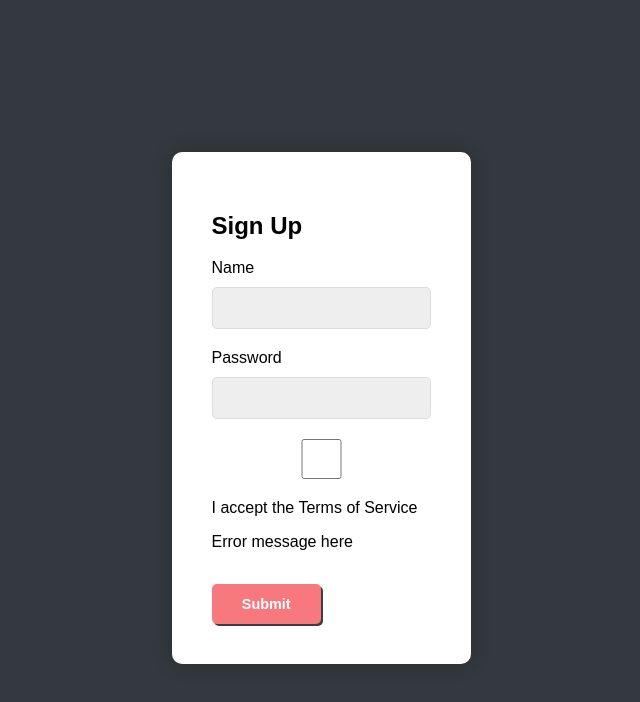
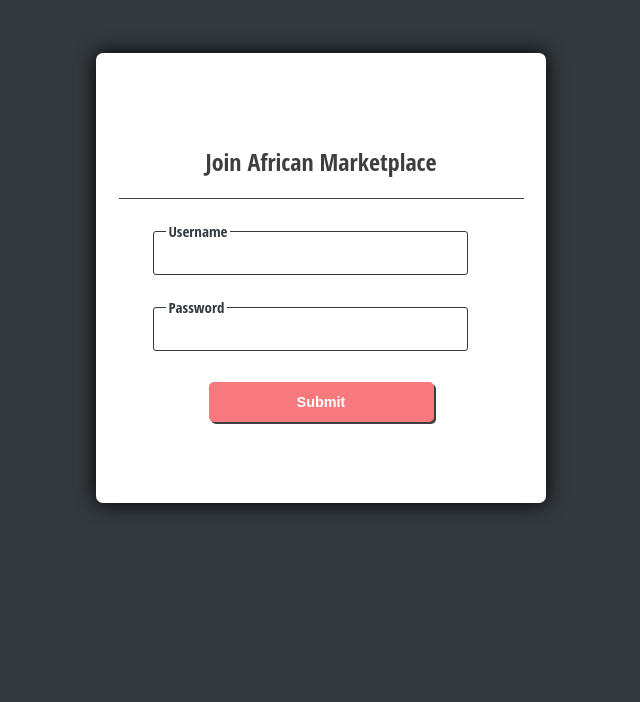
Before and after one commit to African-Marketplace-Sauti-Africa/frontEnd, a React (Create React App) app in the folder front-end/: page /signup in a window 1280 px wide. Shown: the top 702 px of the page, without its empty margins (319-959 px from the left). Built offline with nearby package versions, Linux system fonts and the light colour scheme.

Commit message:
updated signup design and transferred schema to own file in validation folder

```diff
--- /dev/null
+++ b/front-end/src/Validation/signupSchema.js
@@ -0,0 +1,17 @@
+import * as yup from 'yup';
+
+  const defaultSchema = yup.object().shape({
+    username: yup
+        .string()
+        .min(2, 'Name must be at least 2 characters')
+        .required('Name is required'),
+    password: yup
+        .string()
+        .min(8, 'Password must be at least 8 characters')
+        .required('Please set your password'),
+    termsOfService: yup
+        .boolean()
+        .oneOf([true], "To continue, you must accept Terms of Service"),
+});
+
+export default defaultSchema;
--- a/front-end/src/components/developers.js
+++ b/front-end/src/components/developers.js
@@ -122,8 +122,6 @@ const Developers = () => {
             devInfo()
         }, [])
 
-
-
     return (
         <>
         <GlobalStyles/>
--- a/front-end/src/components/signup.js
+++ b/front-end/src/components/signup.js
@@ -1,56 +1,86 @@
 import React, { useState, useEffect } from 'react';
 import {useHistory } from 'react-router-dom';
-import styled, { createGlobalStyle, css } from 'styled-components';
+import styled, { createGlobalStyle, css, keyframes } from 'styled-components';
 import * as yup from 'yup';
 import axios from 'axios';
 import {userRegisterAndLogin} from '../services/authentication';
+// import defaultSchema from '../Validation/signupSchema';
 
 const GlobalStyle = createGlobalStyle`
+        @import url('https://fonts.googleapis.com/css2?family=Open+Sans+Condensed:wght@700&display=swap');
+* {
+    box-sizing:border-box;
+}
 html {
     height:100%;
 
 }
 body {
-        font-family: Arial, Helvetica, sans-serif;
+    font-family: 'Open Sans Condensed', sans-serif;
     background: rgba(29, 36, 42, 0.9);
+}
+
+input {
+    display: block;
+    box-sizing: border-box;
+    width: 100%;
+    outline: none;
+    border-style: none;
+    background-color: white;
+    margin-left: 0%;
+    color:rgba(29, 36, 42, 0.9);
+}
+
+fieldset{
+    border:.5px solid rgba(29, 36, 42, 0.9);
+    border-radius: 3px;
+    width: 140%;
+    margin-left: -20%;
+    margin-bottom: 10%;
 }
 `
 
-const SharedStyles = css`
-    background-color:#eee;
-    height:40px;
-    border-radius:5px;
-    border:1px solid #ddd;
-    margin:10px 0 20px 0;
-    padding:20px;
-    box-sizing:border-box;
-`
-
-const StyledFormWrapper = styled.div`
-    display:flex;
-    justify-content:center;
-    align-items:center;
-    height: 100vh;
-    padding:0 20px;
+const kf = keyframes`
+    100%{
+        opacity: 1;
+    }
 `
 
 const StyledForm = styled.form`
-    width:100%;
-    max-width:700px;
-    padding:40px;
-    background-color:#fff;
-    border-radius:10px;
-    box-sizing:border-box;
-    box-shadow:0px 0px 20px 0px rgba(0, 0, 0, 0.2);
+    box-shadow:0px 0px 20px 0px black;
+    display: flex;
+    flex-direction: column;
+    align-items: center;
+    justify-content: center;
+    text-align: center;
+    background-color: white;
+    border-radius: 7px;
+    width: 450px;
+    height: 450px;
+    opacity: 0;
+    color:rgba(29, 36, 42, 0.9);
+    animation: ${kf} 1s ease-in-out forwards;
+    margin-top:10%;
 `
 
-const StyledInput = styled.input`
-    display:block;
-    width:100%;
-    ${SharedStyles};
+const Title = styled.div`
+    display: block;
+    border-bottom: 1px solid  rgb(62, 62, 65);
+    width: 90%;
+    margin-top: -2%;
+    color: rgb(62, 62, 65);
+    margin-bottom:5%;
 `
 
-
+const InputInfo = styled.div`
+    display: block;
+    box-sizing: border-box;
+    width: 50%;
+    outline: none;
+    border-style: none;
+    background-color:white;
+    margin-left: -4.5%;
+`
 
 const StyledButton = styled.button`
     display:block;
@@ -63,11 +93,12 @@ const StyledButton = styled.button`
     padding: 0 20px;
     cursor:pointer;
     box-sizing:border-box;
+    margin-top:2%;
 `
 
-const StyledError = styled.div`
+// const StyledError = styled.div`
 
-`
+// `
 
 const initialFormValues = {
     username: '',
@@ -95,40 +126,24 @@ function SignUp(props) {
     const [disabled, setDisabled] = useState(initialDisabled)
     const [displayUser, setUser] = useState([])
 
-//   let defaultSchema = yup.object().shape({
-//     name: yup
-//         .string()
-//         .min(2, 'Name must be at least 2 characters')
-//         .required('Name is required'),
-//     email: yup
-//         .string()
-//         .required('Email is required'),
-//     password: yup
-//         .string()
-//         .min(7, 'Password must be at least 7 characters')
-//         .required('Please set your password'),
-//     termsOfService: yup
-//         .boolean()
-//         .oneOf([true], "To continue, you must accept Terms of Service"),
-// });
 
-//     useEffect(() => {
-//         defaultSchema.validate(newForm)
-//         .then(valid => setDisabled(!valid))
-//     }, [newForm, defaultSchema])
+    // useEffect(() => {
+    //     defaultSchema.validate(newForm)
+    //     .then(valid => setDisabled(!valid))
+    // }, [newForm, defaultSchema])
 
-//     const validationCheck = (event) => {
-//         event.persist()
-//         yup.reach(defaultSchema, event.target.name)
-//         .validate(event.target.name)
-//         .then(valid => setErrors(
-//             {...setErrors, [event.target.name]: errors.errors}
-//         ))
-//         .catch(error =>
-//             setErrors(
-//                 {...errors, [event.target.name]: errors.errors}
-//             ));
-//     }
+    // const validationCheck = (event) => {
+    //     event.persist()
+    //     yup.reach(defaultSchema, event.target.name)
+    //     .validate(event.target.name)
+    //     .then(valid => setErrors(
+    //         {...setErrors, [event.target.name]: errors.errors}
+    //     ))
+    //     .catch(error =>
+    //         setErrors(
+    //             {...errors, [event.target.name]: errors.errors}
+    //         ));
+    // }
 
     const onSubmit = async (event) => {
         event.preventDefault()
@@ -156,16 +171,7 @@ function SignUp(props) {
             push('/UserInventory')
         }
 
-
-        // console.log(testSignUp)
-        // push('/login')
-
     }
-
-    // const onInputChange = (evt) => {
-    //     const { name, value} = evt.target
-    //     inputChange(name, value);
-    // };
 
     const onCheckboxChange = evt => {
         const { name, checked } = evt.target
@@ -186,41 +192,33 @@ function SignUp(props) {
     return(
         <>
         <GlobalStyle/>
-        <StyledFormWrapper>
              <StyledForm onSubmit={onSubmit}>
-                <h2>Sign Up</h2>
-
-                <label htmlFor='name'>Name</label>
-                <StyledInput
+             <Title><h2>Join African Marketplace</h2></Title>
+                 <InputInfo>
+                     <fieldset>
+                         <legend>Username</legend>
+                            <input
                             value={newForm.value}
                             onChange={onChange}
                             name='username'
-                type='text'
-                />
+                            type='text'/>
+                     </fieldset>
+                </InputInfo>
+                <InputInfo>
+                    <fieldset>
+                         <legend>Password</legend>
+                            <input
+                            value={newForm.value}
+                            onChange={onChange}
+                            name='password'
+                            type='password'/>
+                     </fieldset>
+                </InputInfo>
 
-                <label htmlFor='password'>Password</label>
-                <StyledInput
-                type='password'
-                name='password'
-                onChange={onChange}
-                value={newForm.value}
-                />
-
-                <label htmlFor='termsOfService'>
-                <StyledInput
-                type='checkbox'
-                name='termsOfService'
-                onChange={checkboxChange}
-                checked={newForm.value}
-                />
-                I accept the Terms of Service&nbsp;
-                </label>
-
-                <StyledError><p>Error message here</p></StyledError>
+                {/* <StyledError><p>Error message here</p></StyledError> */}
                 <StyledButton type="submit" onSubmit={onSubmit}>Submit</StyledButton>
                 </StyledForm>
 
-        </StyledFormWrapper>
         </>
     );
 
```
Lines whose indentation alone changed are shown as unchanged.
